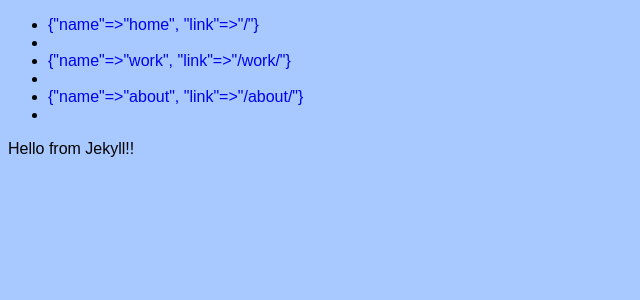
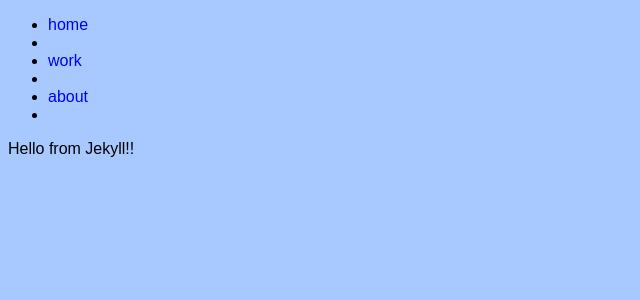
Before and after one commit to steph1230/steph12, a Jekyll site: the page built from index.html, in a window 1280 px wide. Shown: the top 300 px of the page, without its empty margins (0-640 px from the left). Built offline with Jekyll 4.4.1, drawn with Linux system fonts in a browser that asks for light colours.

Commit message:
Update navigation.html

```diff
--- a/_includes/navigation.html
+++ b/_includes/navigation.html
@@ -2,8 +2,8 @@
   <ul>
       {% for item in site.data.navigation %}
       <li>
-        <a href="#">
-          {{item}}
+        <a href="{{item.link}}">
+          {{item.name}}
         </a>
        <li>
        {% endfor %}
```
